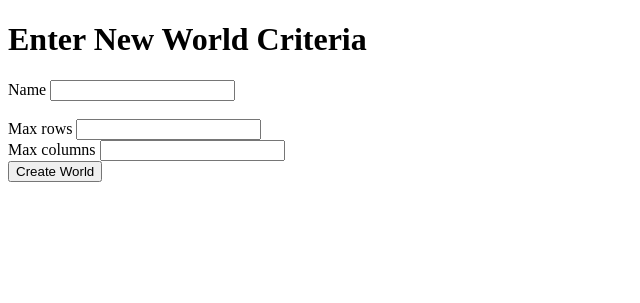
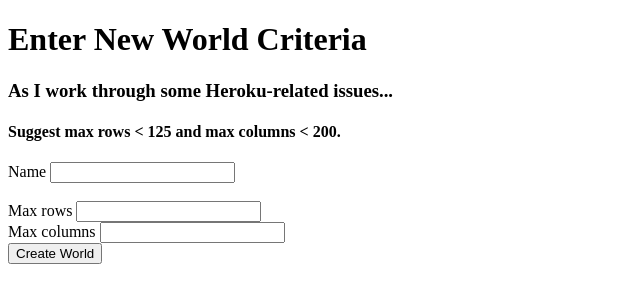
Before and after one commit to typhaon/myworld, a Rails app: page /worlds/new in a window 1280 px wide. Shown: the top 303 px of the page, without its empty margins (0-640 px from the left). Run offline with Rails 7, Linux system fonts and the light colour scheme; some libraries are stand-ins or nearby versions.

Commit message:
Heroku warnings.

```diff
--- a/app/views/worlds/new.html.erb
+++ b/app/views/worlds/new.html.erb
@@ -3,7 +3,8 @@
 
 
 <h1>Enter New World Criteria</h1>
-
+<h3>As I work through some Heroku-related issues...</h3>
+<h4>Suggest max rows < 125  and max columns < 200.</h4>
 <%= form_for @world do |f| %>
   <% if @world.errors.any? %>
     <ul>
```
